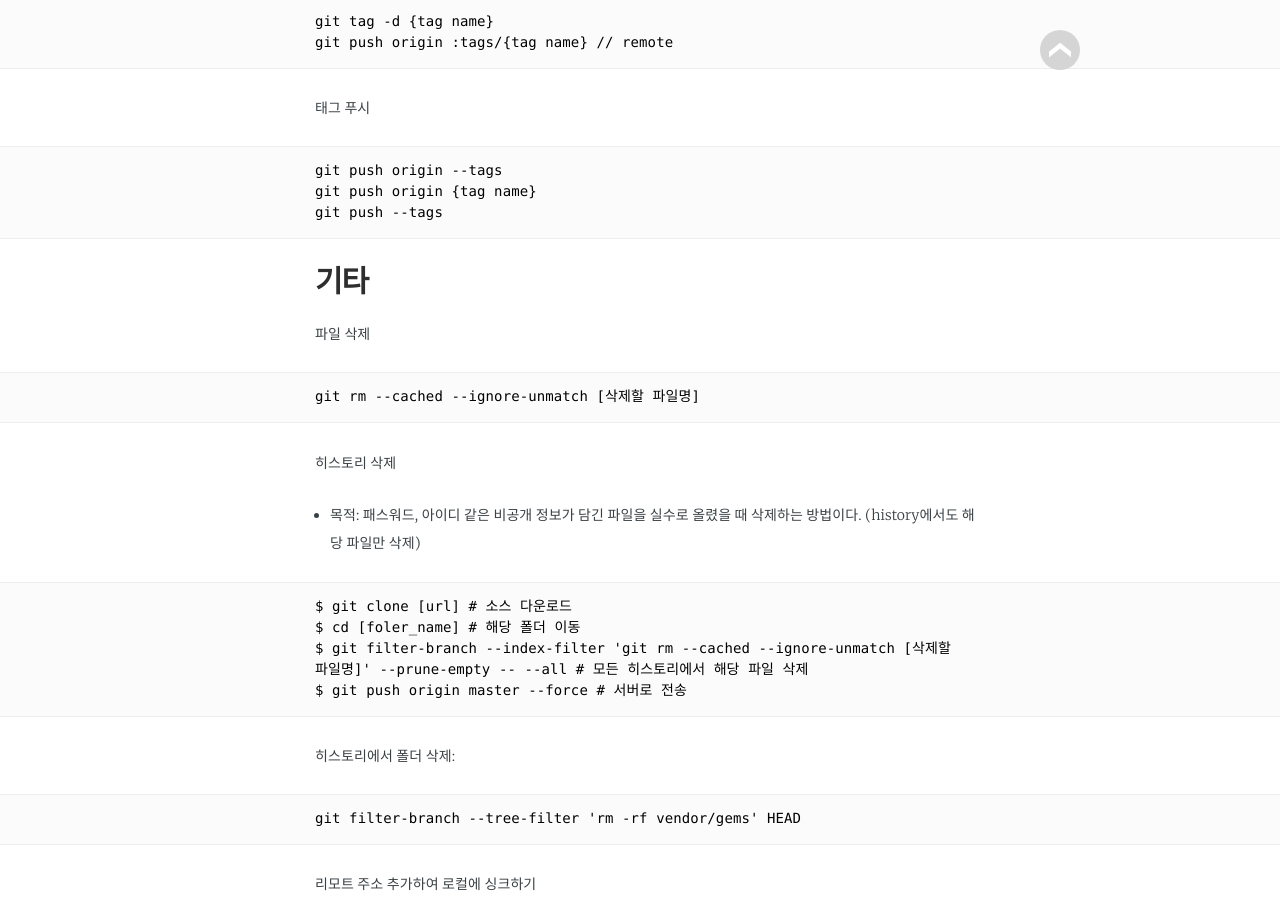
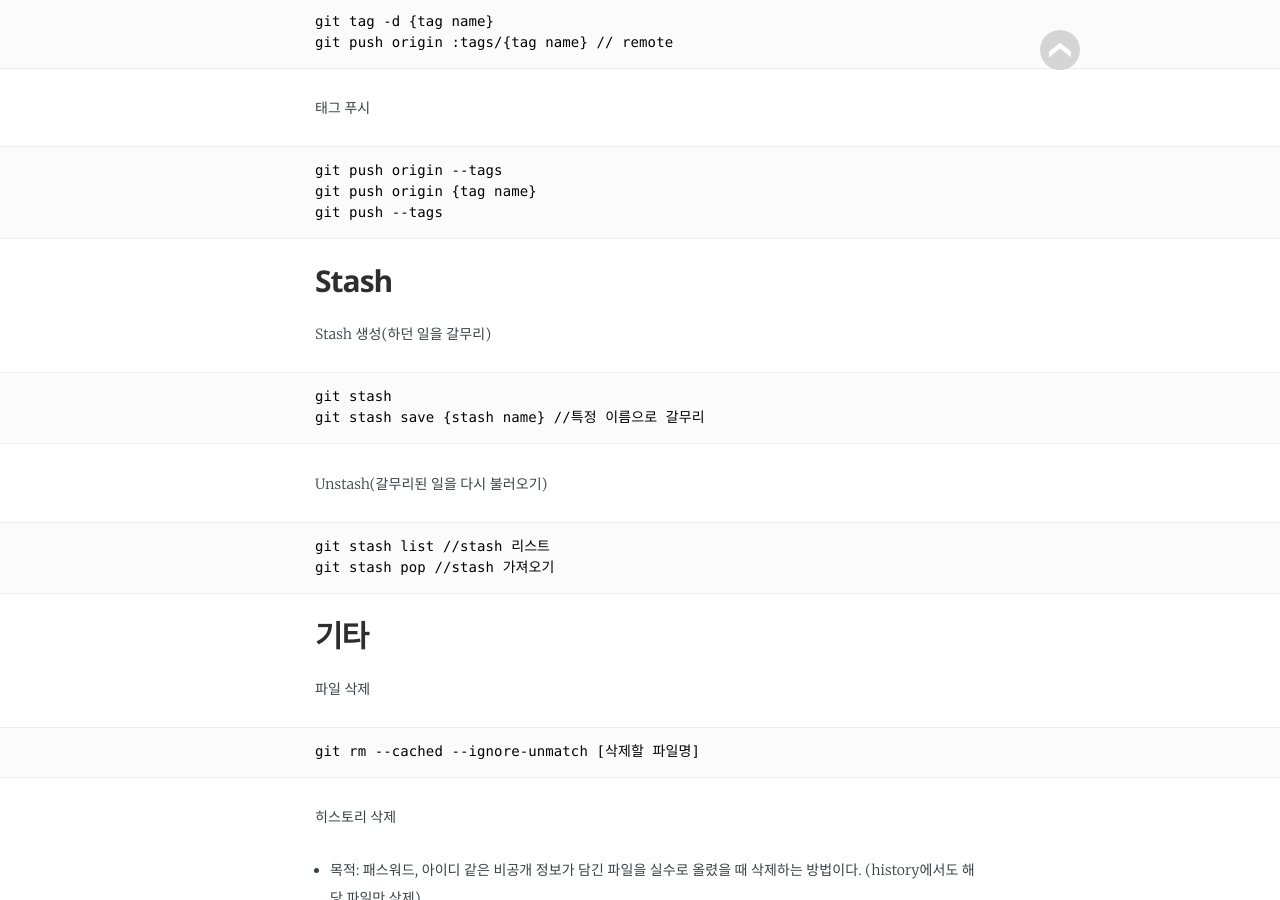
Before and after one commit to eceris/eceris.github.io, a Jekyll site: the page built from _posts/2016-11-23-자주사용하는 git 명령어모음.md, in a window 1280 px wide and 900 px high, scrolled down 4584 px. Built offline with Jekyll 4.4.1, drawn with Linux system fonts in a browser that asks for light colours; some web fonts are replaced.

Commit message:
stash기능 설명 추가

````diff
--- a/_posts/2016-11-23-자주사용하는 git 명령어모음.md
+++ b/_posts/2016-11-23-자주사용하는 git 명령어모음.md
@@ -201,6 +201,21 @@ git push origin {tag name}
 git push --tags
 ```
 
+## Stash
+
+
+Stash 생성(하던 일을 갈무리)
+
+```
+git stash
+git stash save {stash name} //특정 이름으로 갈무리
+```
+
+Unstash(갈무리된 일을 다시 불러오기)
+```
+git stash list //stash 리스트
+git stash pop //stash 가져오기
+```
 
 ## 기타
 
````
